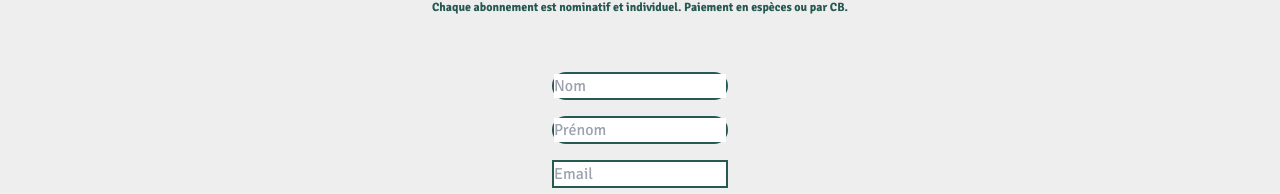
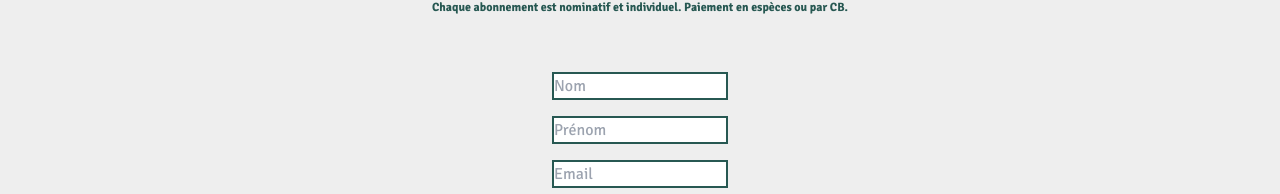
Before and after one commit to anarkhya/React-Dynamic-Components, a React (Create React App) app: page /abonnement in a window 1280 px wide. Shown: the part 661-855 px from the top of the page. Built offline with nearby package versions, Linux system fonts and the light colour scheme.

Commit message:
modification couleur avec tailwind

```diff
--- a/src/components/Formulaire.jsx
+++ b/src/components/Formulaire.jsx
@@ -5,10 +5,7 @@ const Formulaire = () => {
     <div className="">
       <div className="text-vert flex flex-col mb-4 items-center bg-gris_clair">
         <form className="flex flex-col my-5">
-          <label
-            className="m-2 border-2 border-vert rounded-full"
-            htmlFor="nom"
-          >
+          <label className="m-2 border-2 border-vert" htmlFor="nom">
             <input
               className=""
               type="text"
@@ -17,10 +14,7 @@ const Formulaire = () => {
               placeholder="Nom"
             />
           </label>
-          <label
-            className="m-2 border-vert border-2 rounded-full"
-            htmlFor="Prénom"
-          >
+          <label className="m-2 border-vert border-2" htmlFor="Prénom">
             <input type="text" name="Prénom" id="Prénom" placeholder="Prénom" />
           </label>
           <label className="m-2 border-vert border-2" htmlFor="Email">
```
